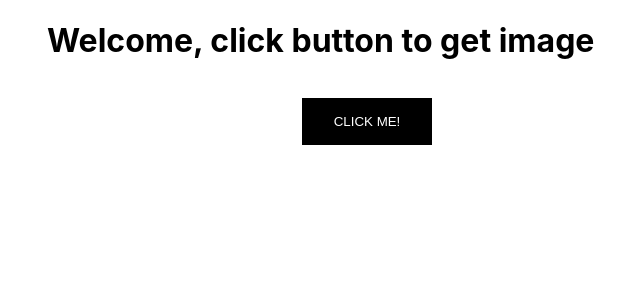
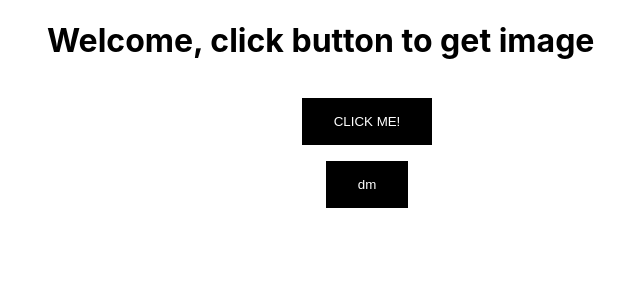
Before and after one commit to edsson12/gse, a React (Create React App) app: page / in a window 1280 px wide. Shown: the top 300 px of the page, without its empty margins (273-913 px from the left). Built offline with nearby package versions, Linux system fonts and the light colour scheme.

Commit message:
consumo de context desde el componente catImage

```diff
--- a/src/components/CatImage/CatImage.jsx
+++ b/src/components/CatImage/CatImage.jsx
@@ -1,9 +1,11 @@
-import React, { useState } from "react";
+import React, {  useState } from "react";
 import './CatImage.css'
 import axios from "axios";
 
-function CatImage() {
+
+function CatImage({theme, toggleTheme}) {
   const [imageUrl, setImageUrl] = useState("");
+
 
   const getCatImage = () => {
     axios
@@ -12,14 +14,16 @@ function CatImage() {
       .catch((error) => console.error(error));
   };
 
+
   return (
-    <div className="container">
+    <div className="container" id={theme}>
 
       <div className="image-container">
         {!imageUrl && <h1>Welcome, click button to get image</h1>}
         {imageUrl && <img src={imageUrl} alt="Cat" />}
       </div>
       <button onClick={getCatImage}>CLICK ME!</button>
+      <button onClick={toggleTheme}>dm</button>
     </div>
   );
 }
```
